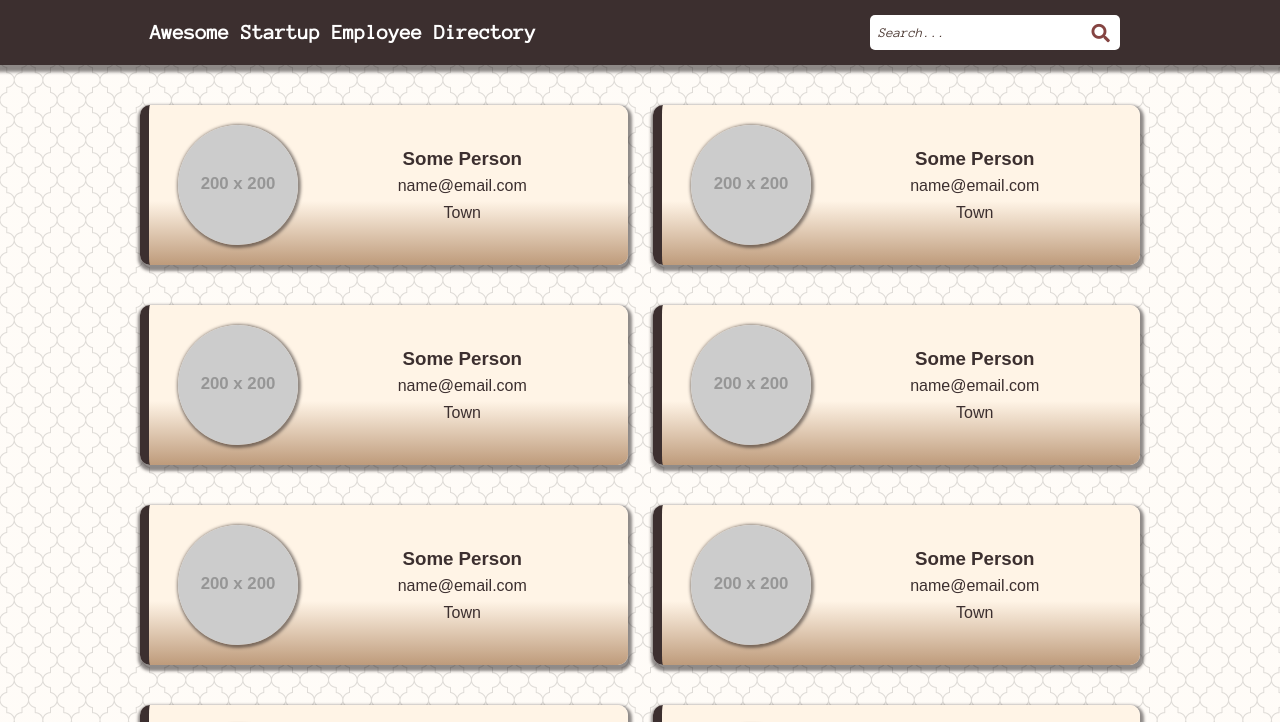
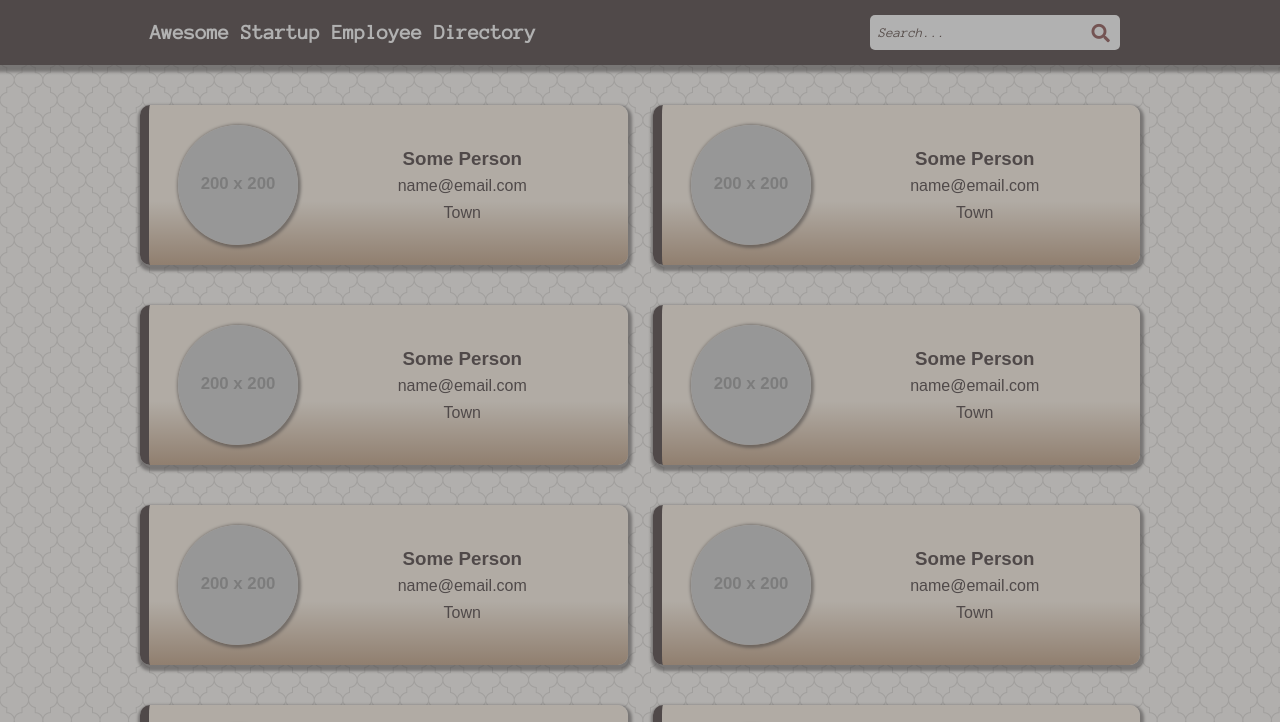
Before and after one commit to awillem/FEWD_8_API_Directory, a plain HTML site: page index.html in a window 1280 px wide. Shown: the top 722 px of the page. Drawn offline with Linux system fonts and the light colour scheme; placeholder pictures from the web are drawn by us; a web font is replaced by a local one.

Commit message:
worked on modal styling

```diff
--- a/css/styles.css
+++ b/css/styles.css
@@ -88,6 +88,8 @@ header input::placeholder {
   top: 9px;
 }
 
+
+
 main .directory {
   margin-top: 30px;
   display: grid;
@@ -157,9 +159,23 @@ main .directory {
   text-shadow: 3px 3px 2px rgba(190, 155, 123, .5);
 }
 
+/*************
+ MODAL STYLES
+*************/
+
 .modal-container {
-  visibility: hidden;
+  /* visibility: hidden; */
+  width: 100vw;
+  height: 100vh;
+  background: rgba(100,100,100,.5);
+  z-index: 100;
+  position: fixed;
+  top: 0
 }
+
+/**************
+ MEDIA QUERIES
+**************/
 
 @media screen and (min-width: 768px) {
   .wrapper {
--- a/index.html
+++ b/index.html
@@ -26,7 +26,8 @@
     </div>
   </header>
 
-  <main class="wrapper">
+  <main>
+    <div class="wrapper">
       <div class="directory">
 
         <div class="card">
@@ -138,13 +139,16 @@
           </div>
         </div>
 
+
+
+      </div>
+    </div>
+
     <div class="modal-container">
       <div class="modal-content">
 
       </div>
     </div>
-
-    </div>
   </main>
 </body>
 
```
Lines whose indentation alone changed are shown as unchanged.
